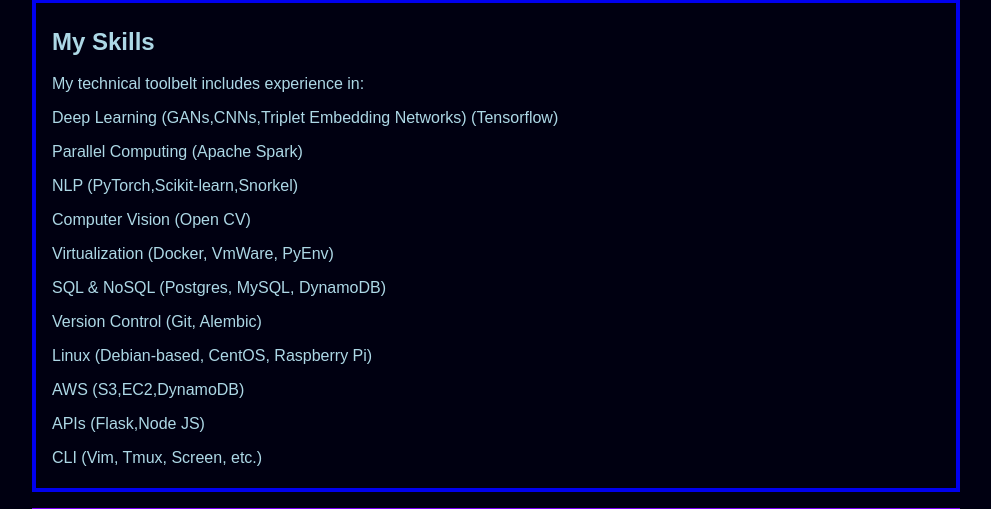
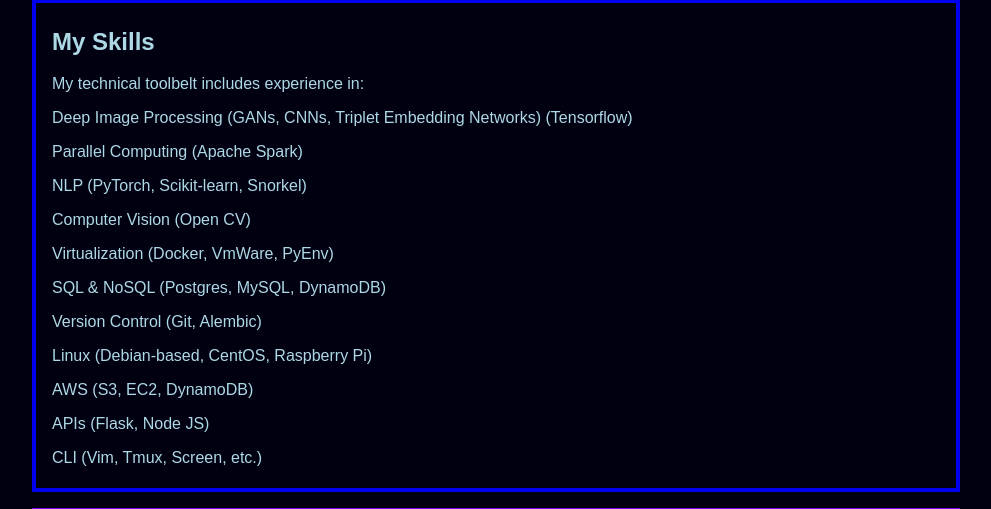
Before and after one commit to SilverEngineered/personal_site, a Flask app: page / in a window 1280 px wide. Shown: the part 706-1215 px from the top of the page, without its empty margins (144-1135 px from the left). Run offline with Flask 2, Linux system fonts and the light colour scheme.

Commit message:
comma consistancy

```diff
--- a/app/templates/index.html
+++ b/app/templates/index.html
@@ -33,11 +33,11 @@
       <h2> My Skills</h2>
  <p>My technical toolbelt includes experience in:
   </p>
- <p>Deep Learning (GANs,CNNs,Triplet Embedding Networks) (Tensorflow)
+ <p>Deep Image Processing (GANs, CNNs, Triplet Embedding Networks) (Tensorflow)
   </p>
  <p>Parallel Computing (Apache Spark)
     </p>
- <p>NLP (PyTorch,Scikit-learn,Snorkel)
+ <p>NLP (PyTorch, Scikit-learn, Snorkel)
     </p>
   <p> Computer Vision (Open CV)
     </p>
@@ -49,8 +49,8 @@
     </p>
   <p> Linux (Debian-based, CentOS, Raspberry Pi)
     </p>
-  <p> AWS (S3,EC2,DynamoDB)
-    </p> APIs (Flask,Node JS)
+  <p> AWS (S3, EC2, DynamoDB)
+    </p> APIs (Flask, Node JS)
   <p> CLI (Vim, Tmux, Screen, etc.)
     </p>
     </div>
```
